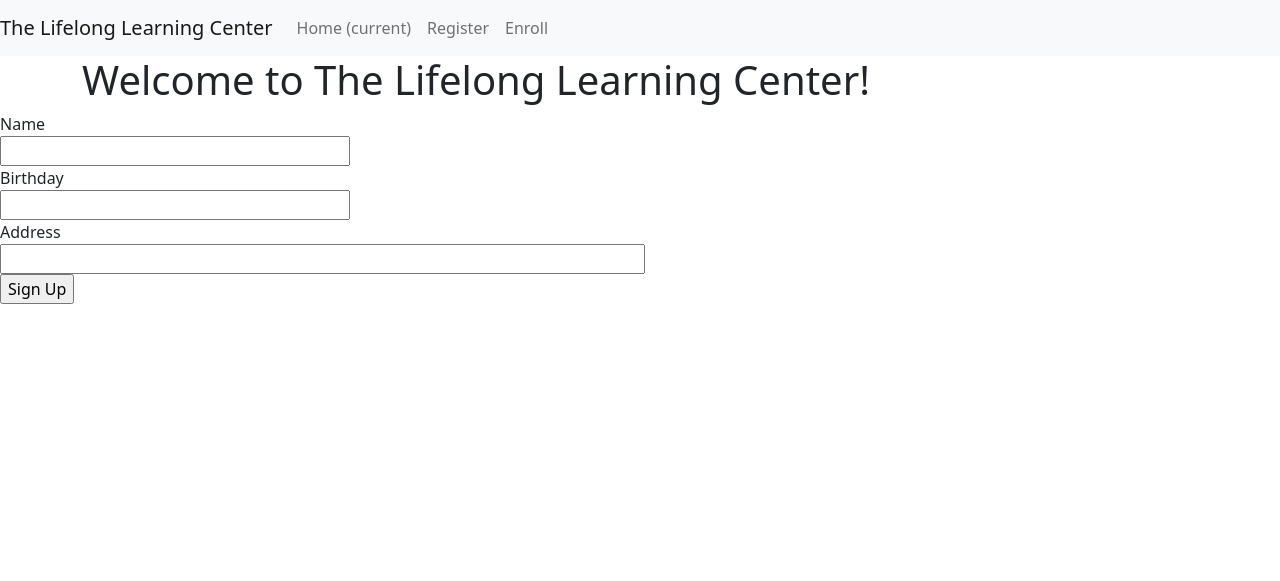
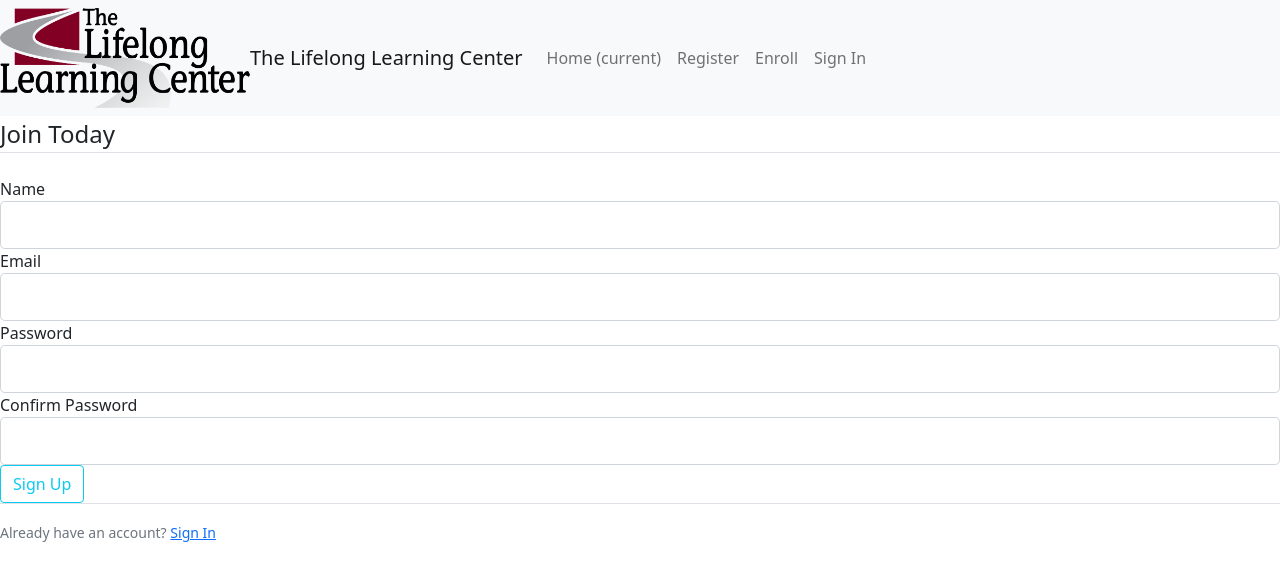
Before and after one commit to denos-mcpsmt/pySIS, a Flask app: page /register in a window 1280 px wide. Shown: the top 581 px of the page. Run offline with Flask 3, Linux system fonts and the light colour scheme; some libraries are stand-ins or nearby versions.

Commit message:
User and login features added

```diff
--- a/forms.py
+++ b/forms.py
@@ -1,9 +1,30 @@
 from flask_wtf import FlaskForm
-from wtforms import StringField, SubmitField
-from wtforms.validators import DataRequired
+from wtforms import StringField, SubmitField, PasswordField, BooleanField
+from wtforms.validators import DataRequired, ValidationError, Email, EqualTo, Length
+from models.User import User
 
 class RegistrationForm(FlaskForm):
     username = StringField('Name', validators=[DataRequired()])
     birthday = StringField('Birthday', validators=[DataRequired()])
+    email = StringField('Email', validators=[DataRequired(), Email()])
     address = StringField('Address', validators=[DataRequired()])
+    password = PasswordField('Password', validators=[DataRequired()])
+    confirm_password = PasswordField('Confirm Password', validators=[DataRequired(), EqualTo('password')])
     submit = SubmitField('Sign Up')
+
+    def validate_username(self, username):
+        user = User.query.filter_by(username=username.data).first()
+        if user:
+            raise ValidationError('That username is taken. Please choose a different one.')
+
+    def validate_email(self, email):
+        user = User.query.filter_by(email=email.data).first()
+        if user:
+            raise ValidationError('That email is taken. Please choose a different one.')
+
+
+
+class LoginForm(FlaskForm):
+    username = StringField('Username', validators=[DataRequired(), Length(min=2, max=20)])
+    password = PasswordField('Password', validators=[DataRequired()])
+    submit = SubmitField('Login')
--- a/main.py
+++ b/main.py
@@ -6,11 +6,23 @@ from datetime import date
 from flask import Flask
 from db import ScopedSession
 from routes import set_up_routes
+from flask_login import LoginManager, UserMixin, login_user, login_required, logout_user
+from flask import request
+from models import User
 
 app = Flask(__name__)
 app.config['SECRET_KEY'] = b'\xd4\xc5\xf2\xae\xaa\xb7\xc7\xd9}\xf3}\xebHG\xa4\x96'
 app.config['SQLALCHEMY_DATABASE_URI'] = 'sqlite:///school.db'
 #db = SQLAlchemy(app)
+
+login_manager = LoginManager()
+login_manager.init_app(app)
+login_manager.login_view = 'login'
+
+@login_manager.user_loader
+def load_user(user_id):
+    return ScopedSession.query(User).get(int(user_id))
+
 
 @app.before_request
 def create_session():
--- a/routes.py
+++ b/routes.py
@@ -1,10 +1,13 @@
 from flask import Flask, render_template, url_for, flash, redirect
-from forms import RegistrationForm
+from forms import RegistrationForm, LoginForm
 from flask_sqlalchemy import SQLAlchemy
 from models.Student import Student
+from models.User import User
 from flask import Blueprint, request
 from db import ScopedSession
 from datetime import datetime
+from flask_login import LoginManager, UserMixin, login_user, login_required, logout_user
+from flask_bcrypt import Bcrypt
 
 #app = Flask(__name__)
 #app.config['SECRET_KEY'] = b'\xd4\xc5\xf2\xae\xaa\xb7\xc7\xd9}\xf3}\xebHG\xa4\x96'
@@ -12,18 +15,21 @@ from datetime import datetime
 #db = SQLAlchemy(app)
 
 bp = Blueprint('routes',__name__)
+login_manager = LoginManager()
+login_manager.init_app(bp)
+login_manager.login_view = 'login'
 
 @bp.route("/register", methods=['GET', 'POST'])
 def register():
     session = ScopedSession()
     form = RegistrationForm()
     if form.validate_on_submit():
-        flash(f'Account created for {form.username.data}!', 'success')
-        birthday = datetime.strptime(form.birthday.data,'%m-%d-%Y').date()
-        student = Student(name=form.username.data, birthday=birthday, address=form.address.data)
-        session.add(student)
+        hashed_password = Bcrypt.generate_password_hash(form.password.data).decode('utf-8')
+        user = User(username=form.username.data, email=form.email.data, password=hashed_password)
+        session.add(user)
         session.commit()
-        return redirect(url_for('routes.home'))
+        flash('Your account has been created! You are now able to log in', 'success')
+        return redirect(url_for('login'))
     return render_template('register.html', title='Register', form=form)
 
 @bp.route('/home')
@@ -32,3 +38,30 @@ def home():
 
 def set_up_routes(app):
     app.register_blueprint(bp)
+
+@login_manager.user_loader
+def load_user(user_id):
+    session = ScopedSession()
+    return session.query(User).get(int(user_id))
+
+@bp.route('/login', methods=['GET', 'POST'])
+def login():
+    form = LoginForm()
+    if form.validate_on_submit():
+        username = request.form.get('username')
+        password = request.form.get('password')
+        session = ScopedSession()
+        user = session.query(User).filter_by(username=username).first()
+
+        if user:
+            if user.password == password:
+                login_user(user)
+                return redirect(url_for('home'))
+
+    return render_template('login.html', title='Login', form=form)
+
+@bp.route('/logout')
+@login_required
+def logout():
+    logout_user()
+    return redirect(url_for('home'))
--- /dev/null
+++ b/static/styles.css
@@ -0,0 +1,4 @@
+.logo {
+    width: 250px;
+    height: 100px;
+}
--- a/templates/base.html
+++ b/templates/base.html
@@ -8,10 +8,16 @@
     <!-- Bootstrap CSS -->
     <link href="https://cdn.jsdelivr.net/npm/bootstrap@5.0.2/dist/css/bootstrap.min.css" rel="stylesheet">
 
+
+
+    <link rel="stylesheet" type="text/css" href="{{ url_for('static', filename='styles.css') }}">
+
+
     <title>The Lifelong Learning Center</title>
   </head>
   <body>
     <nav class="navbar navbar-expand-lg navbar-light bg-light">
+      <img src="{{ url_for('static', filename='LLC.png') }}" class="logo">
       <a class="navbar-brand" href="#">The Lifelong Learning Center</a>
       <button class="navbar-toggler" type="button" data-toggle="collapse" data-target="#navbarNav" aria-controls="navbarNav" aria-expanded="false" aria-label="Toggle navigation">
         <span class="navbar-toggler-icon"></span>
@@ -26,6 +32,9 @@
           </li>
           <li class="nav-item">
             <a class="nav-link" href="#">Enroll</a>
+          </li>
+          <li class="nav-item">
+            <a class="nav-link" href="{{ url_for('routes.login') }}">Sign In</a>
           </li>
         </ul>
       </div>
--- a/templates/register.html
+++ b/templates/register.html
@@ -1,26 +1,36 @@
 <!-- templates/register.html -->
 {% extends "base.html" %}
-
 {% block content %}
-    <div class="container">
-        <h1>Welcome to The Lifelong Learning Center!</h1>
-        <!-- More content here -->
+<div class="content-section">
+    <form method="POST" action="">
+        {{ form.hidden_tag() }}
+        <fieldset class="form-group">
+            <legend class="border-bottom mb-4">Join Today</legend>
+            <div class="form-group">
+                {{ form.username.label(class="form-control-label") }}
+                {{ form.username(class="form-control form-control-lg") }}
+            </div>
+            <div class="form-group">
+                {{ form.email.label(class="form-control-label") }}
+                {{ form.email(class="form-control form-control-lg") }}
+            </div>
+            <div class="form-group">
+                {{ form.password.label(class="form-control-label") }}
+                {{ form.password(class="form-control form-control-lg") }}
+            </div>
+            <div class="form-group">
+                {{ form.confirm_password.label(class="form-control-label") }}
+                {{ form.confirm_password(class="form-control form-control-lg") }}
+            </div>
+        </fieldset>
+        <div class="form-group">
+            {{ form.submit(class="btn btn-outline-info") }}
+        </div>
+    </form>
+    <div class="border-top pt-3">
+        <small class="text-muted">
+            Already have an account? <a class="ml-2" href="{{ url_for('routes.login') }}">Sign In</a>
+        </small>
     </div>
-
-<form method="POST">
-    {{ form.hidden_tag() }}
-    <div>
-        {{ form.username.label }}<br>
-        {{ form.username(size=32) }}
-    </div>
-    <div>
-        {{ form.birthday.label }}<br>
-        {{ form.birthday(size=32) }}
-    </div>
-    <div>
-        {{ form.address.label }}<br>
-        {{ form.address(size=64) }}
-    </div>
-    <div>{{ form.submit() }}</div>
-</form>
-{% endblock %}
+</div>
+{% endblock content %}
```
Also changed, not shown: __init__.py (added, +8 -0 lines), models/User.py (added, +13 -0 lines), templates/home.html (+26 -0 lines), templates/login.html (added, +10 -0 lines), static/LLC.png (added), static/img1.jpg (added), static/img2.jpg (added), static/img3.jpg (added).
